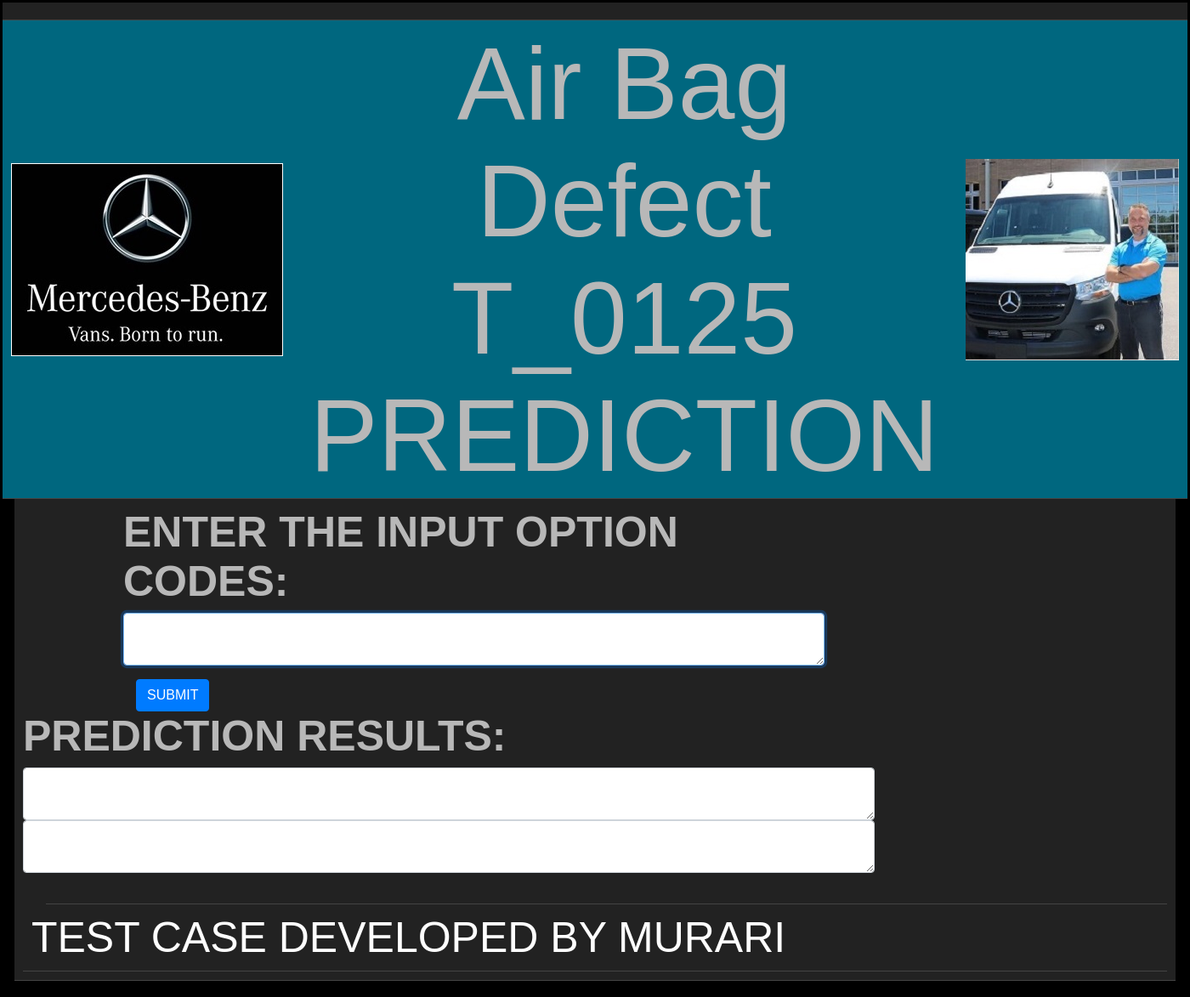
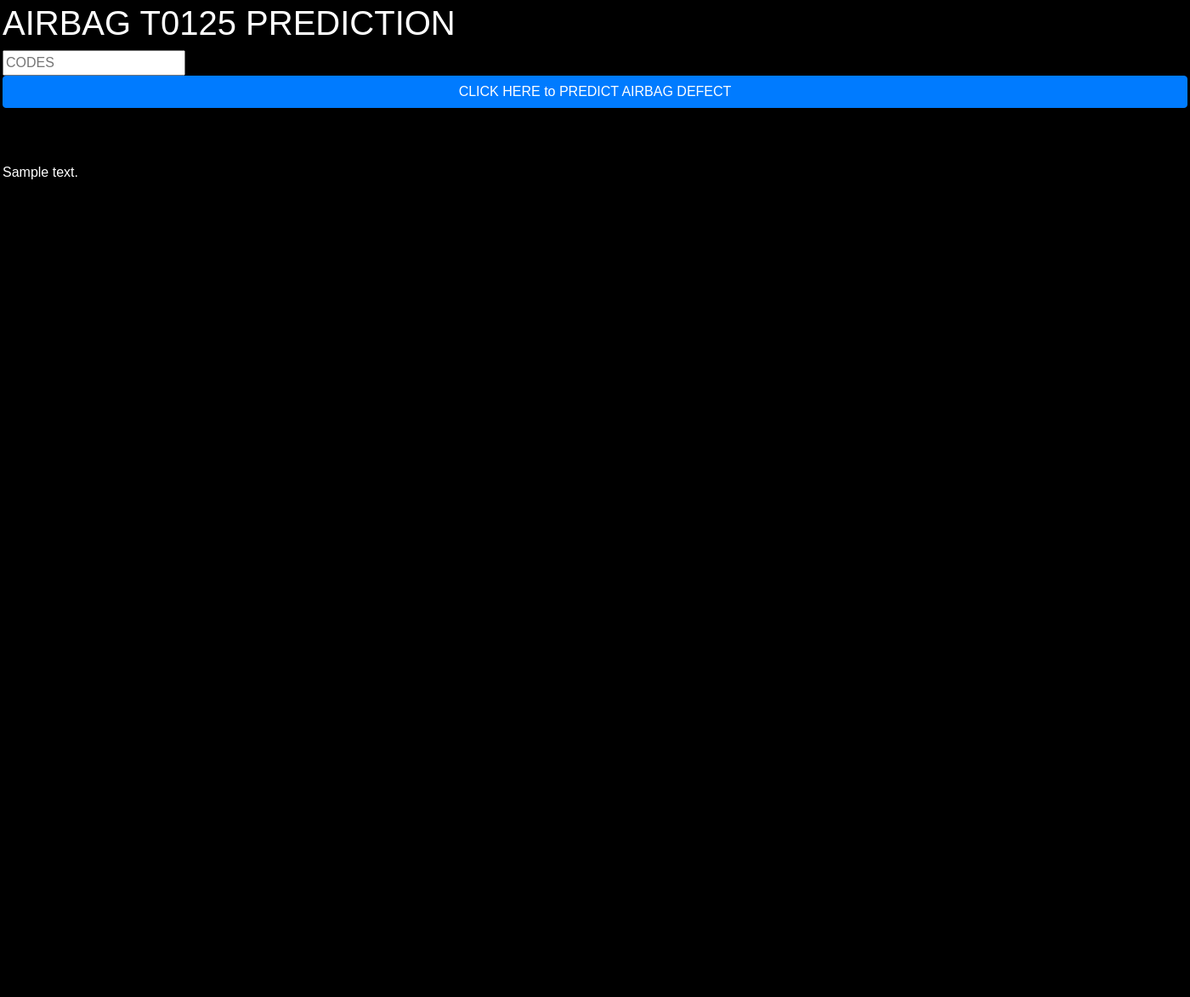
Before and after one commit to nmeesal/Airbag, a Flask app: template templates/home.html in a window 1400 px wide. Shown: the whole page at 85% size. After the commit the page ends 211 px from the top, so only its background shows below. Run offline with Flask 2, Linux system fonts and the light colour scheme; the template is opened without the code that fills it: most values are stand-ins (such as "Sample title", 1, 10 or a date in 2020); parts of the project's set-up code (start-up, migrations or seed data) failed here and were passed over; some libraries are stand-ins or nearby versions.

Commit message:
Update home.html

```diff
--- a/templates/home.html
+++ b/templates/home.html
@@ -1,5 +1,6 @@
 <html>
 <head>
+
  <title>AIRBAG T0125 DEFECT PREDICTION </title>
    <link rel="stylesheet" href="https://maxcdn.bootstrapcdn.com/bootstrap/4.3.1/css/bootstrap.min.css">
   <script src="https://ajax.googleapis.com/ajax/libs/jquery/3.4.1/jquery.min.js"></script>
@@ -271,72 +272,25 @@
     </style>
 </head>
 
-	<script type="text/javascript">
-		function autoRefreshPage()
-		{
-			window.location = window.location.href;
-		}
-		setInterval('autoRefreshPage()', 60000);
-	</script>
-    <form name="DataForm" method="post" action="azureweb.aspx" id="DataForm">
-			<table class="screen_header">
-				<tr>
-					<td class="Contact" colspan=20></td>
-				</tr>
-			</table>
-
-	        <table class="screen_header">
-			<tr>
-				<td class ="image"><img src="daimler3.gif" alt=""></td>
-				<td class="header text-center" text-align="center">Air Bag Defect T_0125 PREDICTION</td>
-				<td class ="image"><img src="daimler1.gif" alt="" align="center"></td>
-
-			</tr>
-         </table>
+<div class="login">
+	<h1>AIRBAG T0125 PREDICTION</h1>
 
 
-   <table width="800" border="0" align="center" cellpadding="0" cellspacing="0">
- <tr bgcolor="#FFFFFF">
-  <th width="800" colspan="13" align="right" valign="top" scope="row">
-    <table border="0" align="right" cellpadding="0" cellspacing="0">
-    <tr>
-	  <div class="container">
-		<div class="row">
+     <!-- Main Input For Receiving Query to our ML -->
+    <form action="{{ url_for('predict_defects')}}"method="post">
+    	<input type="text" name="CODES" placeholder="CODES" required="required" />
 
-		  <form action="{{ url_for('predict')}}"method="post">
-		  	<div class="col-sm-9">
-			 <div class="form-group  purple-border">
-				  <label for="comment">Enter the Input Option Codes:</label>
-				  <textarea class="form-control" rows="2" id="query1" name="query1" rows="2" cols="5" autofocus></textarea>
-			</div>
-				<div class="col-sm-3">
-			<button type="submit" class="btn btn-primary" name="submit">SUBMIT</button>
-			<td>
-			</td>
-			<div class="row">
-			<div class="col-sm-9">
-						 <div class="form-group  purple-border">
-				  <label for="comment">PREDICTION Results:</label>
-			<textarea class="form-control" rows="2" id="comment" name="query6" rows="2" cols="5" autofocus></textarea>
-			<textarea class="form-control" rows="2" id="comment" name="query7" rows="2" cols="5" autofocus></textarea>
-			</div>
-		</div>
-	</div>
-			</div>
-		  </form>
-		  </div>
-		  </tr>
-	</table>
-  <table class="screen_header">
-				<tr>
-					<td class="Contact" colspan=10>Test Case Developed by Murari</td>
-				</tr>
-			</table>
+
+
+        <button type="submit" class="btn btn-primary btn-block btn-large">CLICK HERE to PREDICT AIRBAG DEFECT </button>
 
 
     </form>
 
+   <br>
+   <br>
+   {{ prediction_text }}
 
-</body>
+ </div>
 
 </html>
```
